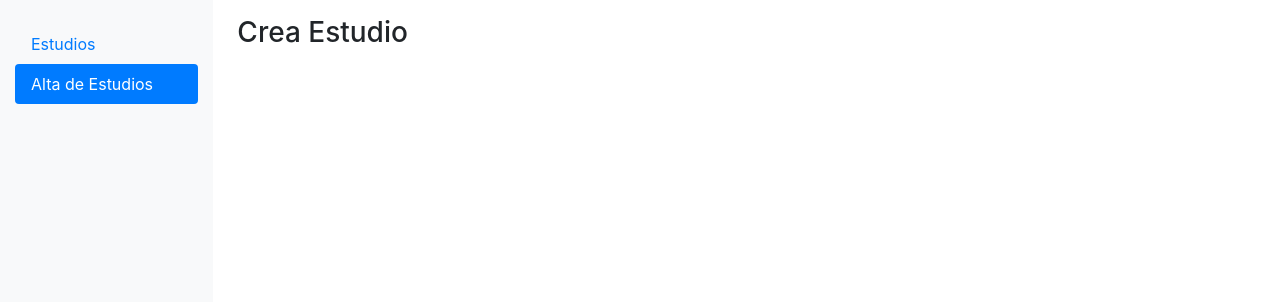
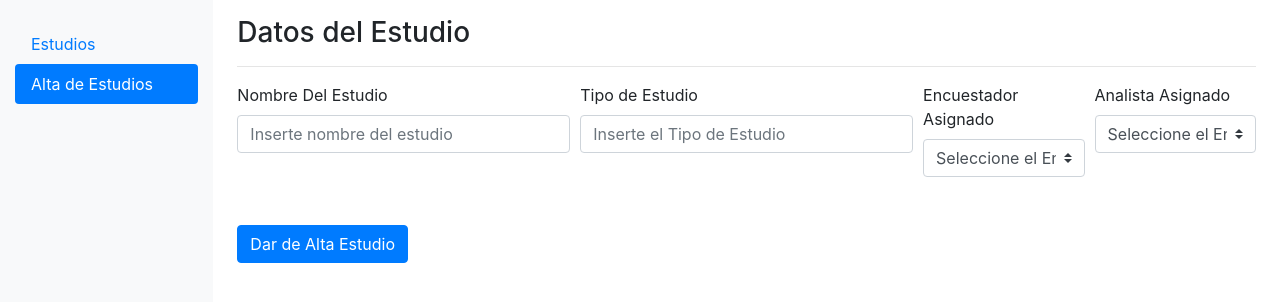
Before and after one commit to SkyllerXBruce/aleph, a CodeIgniter app: page /aleph/index.php/studies/create in a window 1280 px wide. Shown: the part 62-364 px from the top of the page. Run offline with CodeIgniter, Linux system fonts and the light colour scheme; tables that the repository leaves empty or names only in its code hold one stand-in row (values such as "Sample post").

Commit message:
Se agrego al formulario el analista

```diff
--- a/application/controllers/Studies.php
+++ b/application/controllers/Studies.php
@@ -6,6 +6,10 @@ class Studies extends CI_Controller {
     // Constructor de User
     public function __construct(){
         parent::__construct(); // Constructor padre de CI_Controller
+        // Cargamos Bibliotecas, Helpers y Modelos a Usar
+        $this->load->library(array('form_validation'));
+        $this->load->helper(array('studies/study_rules'));
+        $this->load->model('Estudios');
     }
 
     // Método index para Cagar vista de Show Users
@@ -17,10 +21,59 @@ class Studies extends CI_Controller {
 
     // Método create que Carga la Vista para la Creacion de Usuarios
     public function create(){
-        $vista = $this->load->view('admin_estudio/create_study','',TRUE);
+        $dataencusta = $this->Estudios->getEncuestador();
+        $dataanalista = $this->Estudios->getAnalista();
+        $vista = $this->load->view('admin_estudio/create_study',array(
+            'dataencuestador' => $dataencusta,
+            'dataanalista' => $dataanalista),TRUE);
+        $links = $this->load->view('layout/aside_estudio','',TRUE); // Barra lateral de navegacion
         $links = $this->load->view('layout/aside_estudio','',TRUE); // Barra lateral de navegacion
         $this->getTemplate($vista,$links); // Carga el Template con la vista correspondiente
     }
+
+    public function addStudy(){
+        // Toma la informacion de los campos y la guarda en las variables corespondientes
+        $estudio = $this->input->post('nombre_estudio');
+        $tipo = $this->input->post('tipo');
+        $encuestador = $this->input->post('encuestador');
+        $analista = $this->input->post('analista');
+        // Carga las Reglas del helper users_rules y las agrega al Formulario
+        $this->form_validation->set_rules(getStudyRules());
+        if($this->form_validation->run() == FALSE){
+            $this->output->set_status_header(400);
+        }else{
+            // Datos para la tabla Estudios
+            $data = array(
+                'Estudio' => $estudio,
+                'Tipo' => $tipo,
+                'Encuestador' => $encuestador,
+                'Analista' => $analista
+            );
+            // Verifica si los datos fueron agregados Correctamente, si no manda error 500 de Codeigniter
+			if(!$this->Estudios->save($data)){
+                $this->output->set_status_header(500);
+            }else{
+                // Mensaje temporal de que el Estudio fue Añadido
+                $this->session->set_flashdata('msg','El Estudio a sido Añadido');
+                redirect(base_url('studies')); // redirige a la vista del controlador Studies
+            }
+        }
+        // Si hay un error se mantiene en la vista de Alta de Estudiosser para que los datos no se borren
+        $dataencusta = $this->Estudios->getEncuestador();
+        $dataanalista = $this->Estudios->getAnalista();
+        $vista = $this->load->view('admin_estudio/create_study',array(
+            'dataencuestador' => $dataencusta,
+            'dataanalista' => $dataanalista),TRUE);
+        $links = $this->load->view('layout/aside_estudio','',TRUE); // Barra lateral de navegacion
+        $this->getTemplate($vista,$links); // Carga el Template con la vista correspondiente
+    }
+
+    public function addQuest(){
+        $vista = $this->load->view('admin_estudio/create_quest','',TRUE);
+        $links = $this->load->view('layout/aside_estudio','',TRUE); // Barra lateral de navegacion
+        $this->getTemplate($vista,$links); // Carga el Template con la vista correspondiente
+    }
+
 
     // Método Template que Carga todos los elemento de las Vistas
     public function getTemplate($view,$links){
--- /dev/null
+++ b/application/helpers/studies/study_rules_helper.php
@@ -0,0 +1,44 @@
+<?php
+// Verifica si la Funcion del helper existe
+if(!function_exists('getStudyRules')){
+	// Funcion que regresa las reglas que van a tener los datos ingresados del formulario Login
+	function getStudyRules(){
+		return array(
+			array(
+				'field' => 'nombre_estudio', // Nombre del Identificador
+				'label' => 'Estudio', // nombre de la etiqueta
+				'rules' => 'required|max_length[100]', // reglas separadas por un pipe |
+				'errors' => array(
+					'required' => 'El %s es requerido.', // manda error si no hay datos encontrados
+					'max_length' => 'El %s es demaciado grande' // // manda error si el campo usuario sobrepasa 100 caracteres
+				)
+			),
+			array(
+				'field' => 'tipo', // Nombre del Identificador
+				'label' => 'Tipo de Estudio', // nombre de la etiqueta
+				'rules' => 'required|max_length[100]', // reglas separadas por un pipe |
+				'errors' => array(
+					'required' => 'El %s es requerido.', // manda error si no hay datos encontrados
+					'max_length' => 'El %s es demaciado grande' // // manda error si el campo usuario sobrepasa 100 caracteres
+				)
+			),
+			array(
+				'field' => 'encuestador',
+				'label' => 'Encuestador',
+				'rules' => 'required',
+				'errors' => array(
+						'required' => 'El %s es requerido.', // manda error si no hay datos encontrados
+				)
+			),
+			array(
+				'field' => 'analista',
+				'label' => 'Analista',
+				'rules' => 'required',
+				'errors' => array(
+						'required' => 'El %s es requerido.', // manda error si no hay datos encontrados
+				),
+
+			),
+    );
+  }
+}
--- /dev/null
+++ b/application/models/Estudios.php
@@ -0,0 +1,28 @@
+<?php
+// Modelo Estudios para la Ingresar datos de los estudios
+class Estudios extends CI_Model{
+	// Constructor del Modelo InfoUsers
+	public function __construct(){
+		// Cargamos la Base de Datos
+		$this->load->database();
+	}
+
+	// Método para agregar los datos
+	public function save($data){
+		return !$this->db->insert('ESTUDIOS',$data) ? false : true;
+	}
+
+	// Métodos para obtener todos los encuestadores de la tabla usuarios
+	public function getEncuestador(){
+		$this->db->where('Rol','Encuestador');
+		$sql = $this->db->get('USUARIOS');
+		return $sql->result();
+	}
+
+	// Métodos para obtener todos los encuestadores de la tabla usuarios
+	public function getAnalista(){
+		$this->db->where('Rol','Analista');
+		$sql = $this->db->get('USUARIOS');
+		return $sql->result();
+	}
+}
--- a/application/views/admin_estudio/create_study.php
+++ b/application/views/admin_estudio/create_study.php
@@ -1 +1,54 @@
-<h3>Crea Estudio</h3>
+<!-- Formulario Alta de Estudios -->
+<!-- Se agrega el metodo para mandar los datos -->
+<form action="<?= base_url('studies/addStudy') ?>" method="POST">
+	<!-- Titulo de Datos del Estudio -->
+	<h3>Datos del Estudio</h3>
+	<hr>
+	<!-- formamos un grupo de elementos -->
+	<div class="form-group">
+		<!-- Fila de Datos Principales del Estudio -->
+    <div class="form-row">
+			<!-- Atributos para el Nombre del Estudio -->
+      <div class="col-4">
+      	<label for="">Nombre Del Estudio</label>
+      	<input type="text" name="nombre_estudio" class="form-control" placeholder="Inserte nombre del estudio" value="<?= set_value('nombre_estudio') ?>">
+				<div class="text-danger"><?= form_error('nombre_estudio') ?></div>
+			</div>
+			<!-- Atributos para el Tipo de Estudio -->
+      <div class="col-4">
+      	<label for="">Tipo de Estudio</label>
+      	<input type="text" name="tipo" class="form-control" placeholder="Inserte el Tipo de Estudio" value="<?= set_value('tipo') ?>">
+				<div class="text-danger"><?= form_error('tipo') ?></div>
+			</div>
+			<!-- Atributos para Asignar el Encuestador -->
+      <div class="col">
+				<label for="">Encuestador Asignado</label>
+				<!-- Custom Select con las opciones -->
+        <select name="encuestador" class="custom-select">
+        	<option selected value="">Seleccione el Encuestador</option>
+					<?php foreach($dataencuestador as $item): ?>
+						<option <?= set_value('encuestador') == $item->Nombre_Usuario ? 'selected' : ''; ?> value="<?= $item->Nombre_Usuario ?>"><?= $item->Nombre_Usuario ?></option>
+					<?php endforeach; ?>
+        </select>
+			<div class="text-danger"><?= form_error('encuestador') ?></div>
+    </div>
+		<!-- Atributos para Asignar el Encuestador -->
+		<div class="col">
+				<label for="">Analista Asignado</label>
+				<!-- Custom Select con las opciones -->
+        <select name="analista" class="custom-select">
+        	<option selected value="">Seleccione el Encuestador</option>
+					<?php foreach($dataanalista as $item): ?>
+						<option <?= set_value('analista') == $item->Nombre_Usuario ? 'selected' : ''; ?> value="<?= $item->Nombre_Usuario ?>"><?= $item->Nombre_Usuario ?></option>
+					<?php endforeach; ?>
+        </select>
+			<div class="text-danger"><?= form_error('analista') ?></div>
+    </div>
+	</div>
+	<br>
+	<br>
+	<!-- Boton para el Agregar Todos los Datos -->
+  <div class="form-group">
+		<input type="submit" class="btn btn-primary" value="Dar de Alta Estudio">
+  </div>
+</form>
```
Also changed, not shown: application/migrations/003_create_study.php (added).
